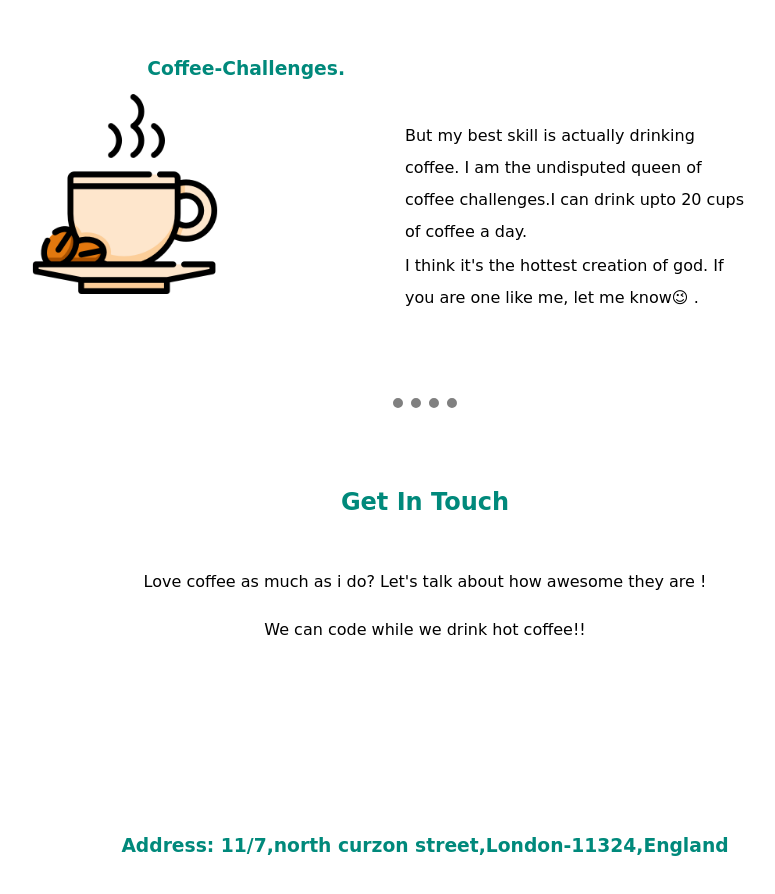
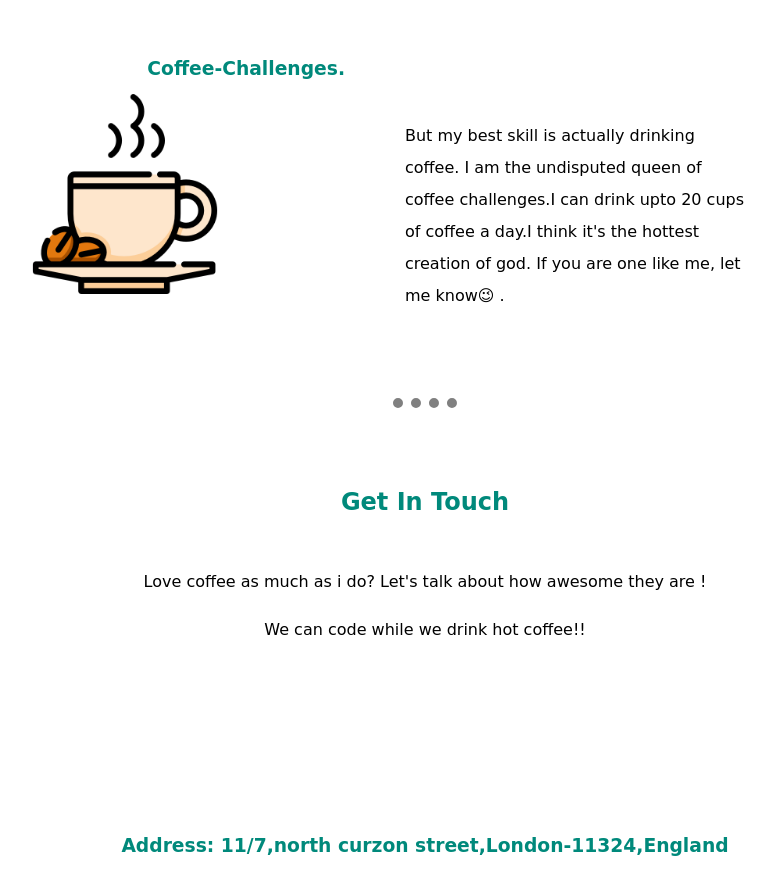
Before and after one commit to voldemort18/Website, a plain HTML site: page index.html in a window 1280 px wide. Shown: the part 2040-2934 px from the top of the page, without its empty margins (215-990 px from the left). Drawn offline with Linux system fonts and the light colour scheme; grey boxes are pictures that could not be loaded; a web font is replaced by a local one.

Commit message:
Update index.html

```diff
--- a/index.html
+++ b/index.html
@@ -39,8 +39,7 @@
         <div class="skill-row">
           <img class="comp" src="images\CSS - My Site Images\coffee-cup.png" alt="coffee cup">
           <h3 class="yellow2">Coffee-Challenges.</h3>
-          <p class="yellow">But my best skill is actually drinking coffee. I am the undisputed queen of coffee challenges.I can drink upto 20 cups of coffee a day. </p>
-          <p class="yellow4">I think it's the hottest creation of god. If you are one like me, let me know😉 .</p>
+          <p class="yellow">But my best skill is actually drinking coffee. I am the undisputed queen of coffee challenges.I can drink upto 20 cups of coffee a day.I think it's the hottest creation of god. If you are one like me, let me know😉 . </p>
         </div>
       </div>
       <hr>
```
